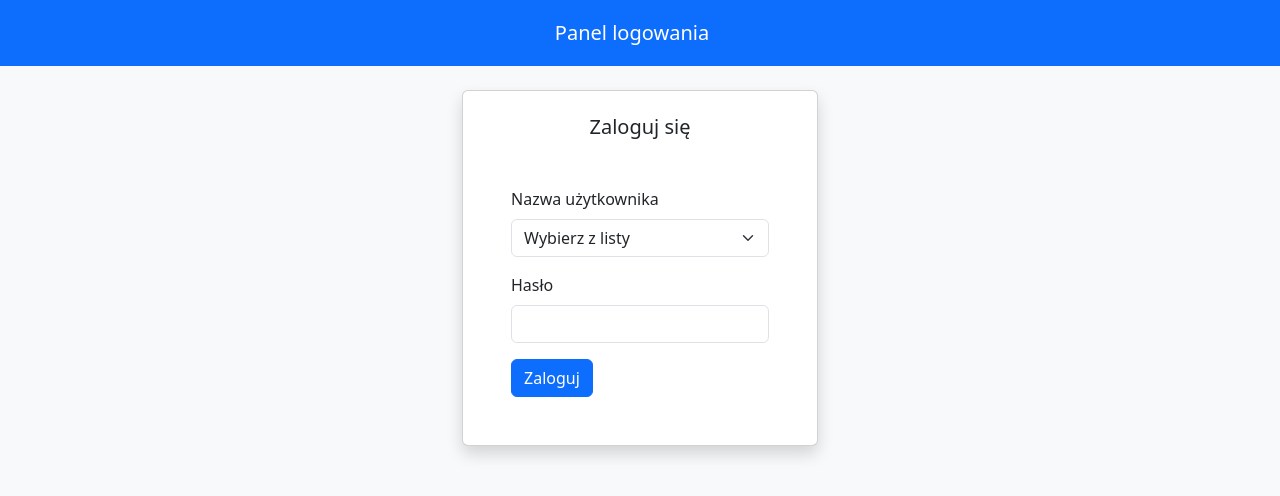
After one commit to JoannaBorowiak/urlopy-app, a FastAPI app: template templates/login.html in a window 1280 px wide. The commit adds this page. Shown: the top 496 px of the page. Run offline with FastAPI, Linux system fonts and the light colour scheme; the template is opened without the code that fills it, so the values that code supplies are empty.

Commit message:
Adding login

```diff
--- a/crud.py
+++ b/crud.py
@@ -22,6 +22,7 @@ def create_user(db: Session, user: UserCreate):
     db_user = Userm(
         email=user.email,
         name=user.name,
+        password=user.password,
         role=user.role
     )
     db.add(db_user)
--- a/main.py
+++ b/main.py
@@ -7,12 +7,11 @@ import crud
 from fastapi.templating import Jinja2Templates
 from fastapi.responses import HTMLResponse, RedirectResponse
 from fastapi.requests import Request
-
-
+from starlette.middleware.sessions import SessionMiddleware
 
 app = FastAPI()
 templates = Jinja2Templates(directory="templates")
-
+app.add_middleware(SessionMiddleware, secret_key="klucz")
 
 Base.metadata.create_all(bind=engine)
 
@@ -100,11 +99,14 @@ def submit_leave_form(
     date_from: str = Form(...),
     date_to: str = Form(...),
     comment: str = Form(None),
-    x_user_id: int = Form(...),
     db: Session = Depends(get_db)
 ):
+    user_id = request.session.get("user_id")  # <- to musi być W CIELE FUNKCJI
+    if not user_id:
+        return RedirectResponse("/login", status_code=303)
+
     new_leave = Leave(
-        user_id=x_user_id,
+        user_id=user_id,
         date_from=date_from,
         date_to=date_to,
         comment=comment
@@ -112,3 +114,26 @@ def submit_leave_form(
     db.add(new_leave)
     db.commit()
     return RedirectResponse(url="/leaves/html", status_code=303)
+
+
+@app.get("/login", response_class=HTMLResponse)
+def login_form(request: Request, db: Session = Depends(get_db)):
+    users = db.query(Userm).all()
+    return templates.TemplateResponse("login.html", {
+        "request": request,
+        "users": users
+    })
+
+@app.post("/login")
+def login(request: Request, db: Session = Depends(get_db),
+          username: str = Form(...), password: str = Form(...)):
+    user = db.query(Userm).filter_by(name=username).first()
+    if not user or user.password != password:
+        return templates.TemplateResponse("login.html", {
+            "request": request,
+            "error": "Nieprawidłowa nazwa użytkownika lub hasło",
+            "users": db.query(Userm).all()
+        }, status_code=401)
+
+    request.session["user_id"] = user.id
+    return RedirectResponse(url="/leaves/html", status_code=303)
--- a/models.py
+++ b/models.py
@@ -7,6 +7,7 @@ class User(Base):
     id = Column(Integer, primary_key=True, index=True)
     email = Column(String, unique=True, index=True, nullable=False)
     name = Column(String, unique=True, index=True, nullable=False)
+    password = Column(String)
     role = Column(String, default = "employee")
 
     leaves = relationship("Leave", back_populates="owner")
--- a/schemas.py
+++ b/schemas.py
@@ -5,6 +5,7 @@ from typing import Optional
 class UserCreate(BaseModel):
     email: EmailStr
     name: str
+    password: str
     role: Optional[str] = "employee"
 
 class User(BaseModel):
--- a/templates/leave_form.html
+++ b/templates/leave_form.html
@@ -23,8 +23,6 @@
                 <input type="text" id="comment" name="comment" class="form-control">
             </div>
 
-            <input type="hidden" name="x_user_id" value="1">
-
             <button type="submit" class="btn btn-primary">Zapisz urlop</button>
         </form>
     </div>
--- /dev/null
+++ b/templates/login.html
@@ -0,0 +1,50 @@
+<!DOCTYPE html>
+<html lang="pl">
+<head>
+    <meta charset="UTF-8">
+    <title>Logowanie</title>
+    <link href="https://cdn.jsdelivr.net/npm/bootstrap@5.3.3/dist/css/bootstrap.min.css" rel="stylesheet">
+</head>
+<body class="bg-light">
+
+<nav class="navbar bg-primary text-white p-3 mb-4">
+    <div class="container">
+        <span class="navbar-brand mb-0 h1 text-white text-center w-100">Panel logowania</span>
+    </div>
+</nav>
+
+<div class="container mt-3">
+    <div class="row justify-content-center">
+        <div class="col-md-6 col-lg-4">
+            <div class="card shadow p-4">
+                <h2 class="h5 mb-4 text-center">Zaloguj się</h2>
+                    {% if error %}
+                    <div class="alert alert-danger mt-3 text-center" role="alert">
+                        {{ error }}
+                    </div>
+                    {% endif %}
+
+                <form method="post" action="/login" class="p-4">
+                    <div class="mb-3">
+                        <label for="username" class="form-label">Nazwa użytkownika</label>
+                        <select class="form-select" id="username" name="username" required>
+                        <option value="">Wybierz z listy</option>
+                        {% for user in users %}
+                            <option value="{{ user.name }}">{{ user.name }}</option>
+                        {% endfor %}
+                        </select>
+                    </div>
+                    <div class="mb-3">
+                        <label for="password" class="form-label">Hasło</label>
+                        <input type="password" class="form-control" id="password" name="password" required />
+                    </div>
+                    <button type="submit" class="btn btn-primary">Zaloguj</button>
+                </form>
+            </div>
+        </div>
+    </div>
+</div>
+
+<script src="https://cdn.jsdelivr.net/npm/bootstrap@5.3.3/dist/js/bootstrap.bundle.min.js"></script>
+</body>
+</html>
```
